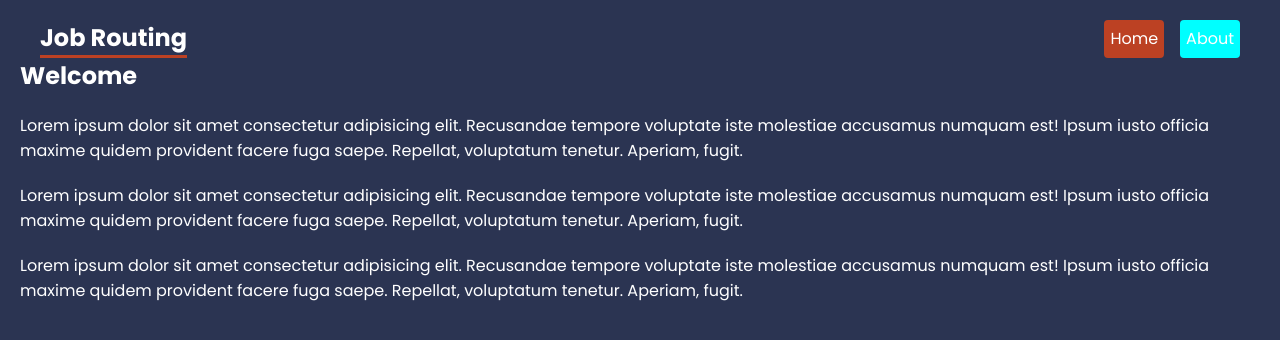
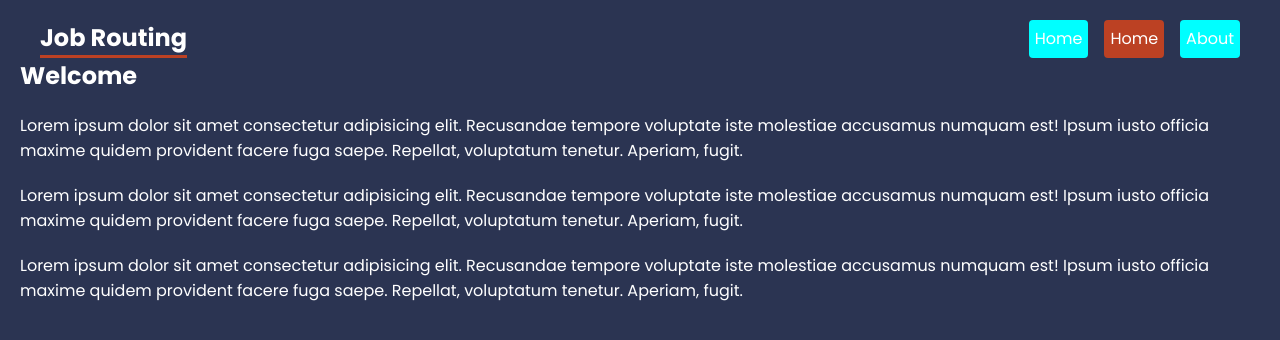
Before and after one commit to KAHWAIKK/ReactRouter1, a React (Create React App) app: page / in a window 1280 px wide. Shown: the top 340 px of the page. Built offline with nearby package versions, Linux system fonts and the light colour scheme.

Commit message:
Added NavLink functionality

```diff
--- a/src/App.js
+++ b/src/App.js
@@ -11,7 +11,7 @@ function App() {
       <header>
         <nav>
           <h1>Job Routing</h1>
-          {/* <Link to="/">Home</Link> */}
+          <Link to="/">Home</Link>
           <NavLink to="/">Home</NavLink>
           <NavLink to="/about">About</NavLink>
         </nav>
```
